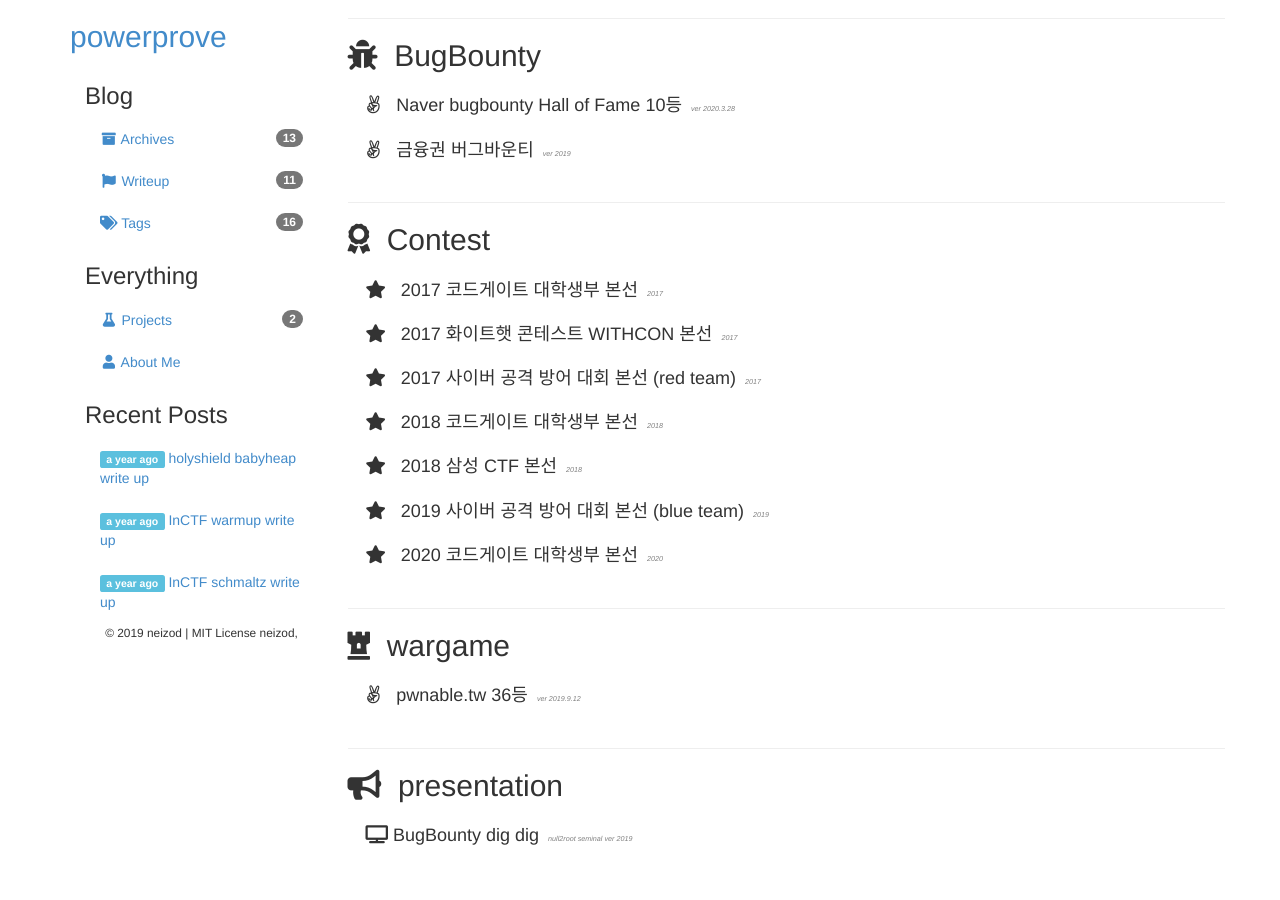
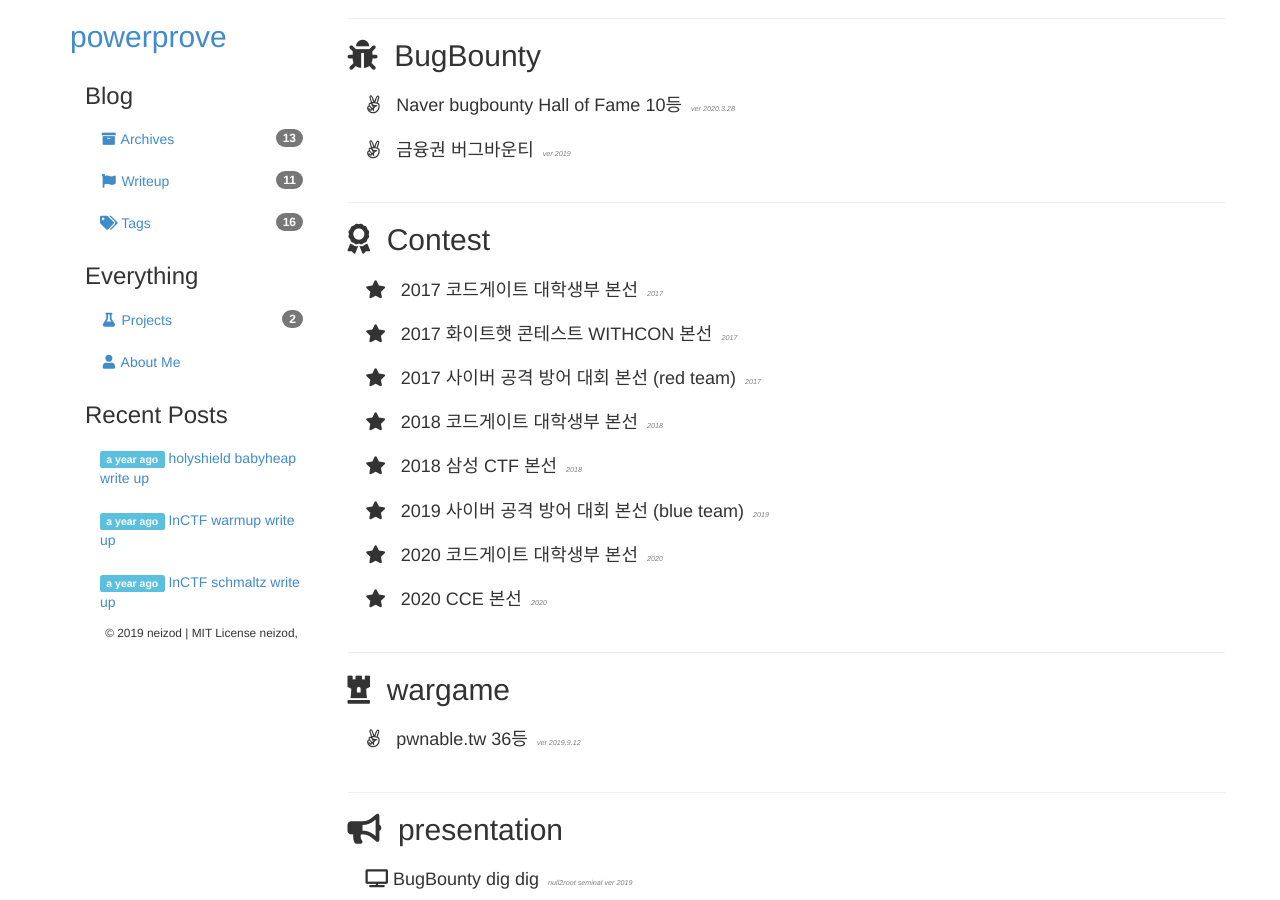
Before and after one commit to powerprove/powerprove.github.io, a Jekyll site: the page built from about.html, in a window 1280 px wide and 900 px high, scrolled down 1425 px. Built offline with Jekyll 4.4.1, drawn with Linux system fonts in a browser that asks for light colours; before the commit the page ends 2281 px from its top, so only the background shows below that.

Commit message:
about.html 수정

```diff
--- a/about.html
+++ b/about.html
@@ -146,6 +146,10 @@ title: About Me
       <i class="fas fa-star"></i> &nbsp; 2020 코드게이트 대학생부 본선
       <i style="color: gray; font-size: 0.4em;"> &nbsp; 2020</i>
   </h4>
+  <h4 style="margin-left:1em; margin-top:1.3em;">
+      <i class="fas fa-star"></i> &nbsp; 2020 CCE 본선
+      <i style="color: gray; font-size: 0.4em;"> &nbsp; 2020</i>
+  </h4>
 
   <hr style="margin-top: 3em;">
   <h2> <i class="fas fa-chess-rook"></i>&nbsp; wargame </h2>
```
